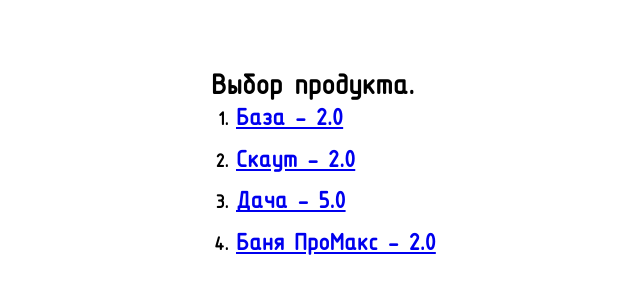
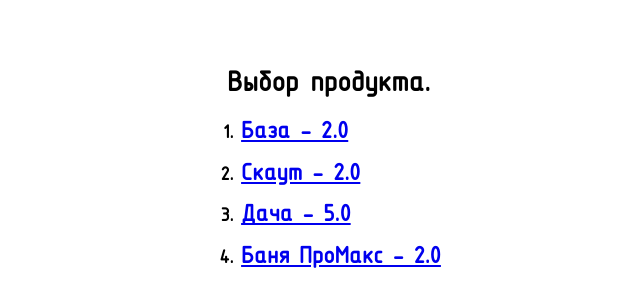
Before and after one commit to SuPeskov/LogInSystem, a website: page start.html in a window 1280 px wide. Shown: the part 267-574 px from the top of the page, without its empty margins (319-959 px from the left). Drawn offline with Linux system fonts and the light colour scheme; sample sign-in values are in the browser's storage.

Commit message:
корректировка выравнивания страницы выбора продукта

```diff
--- a/start.html
+++ b/start.html
@@ -8,8 +8,7 @@
     </head>
     <body>
         <div class="page-wrapper">
-            <div class="start">
-                <nav class="navBlock">
+            <nav class="start">
                 <img class="startBanner" width="250px" src="./Image/logo_scouthouse.png" alt="Логотип Скаутхаус">
                 <h1 class="mainTitle">Выбор продукта.</h1>
                 <ol>
@@ -29,7 +28,6 @@
                 </ol>
             </nav>
         </div>
-        </div>
         <script src="./login.js"></script>
     </body>
 </html>
```
Lines whose indentation alone changed are shown as unchanged.
